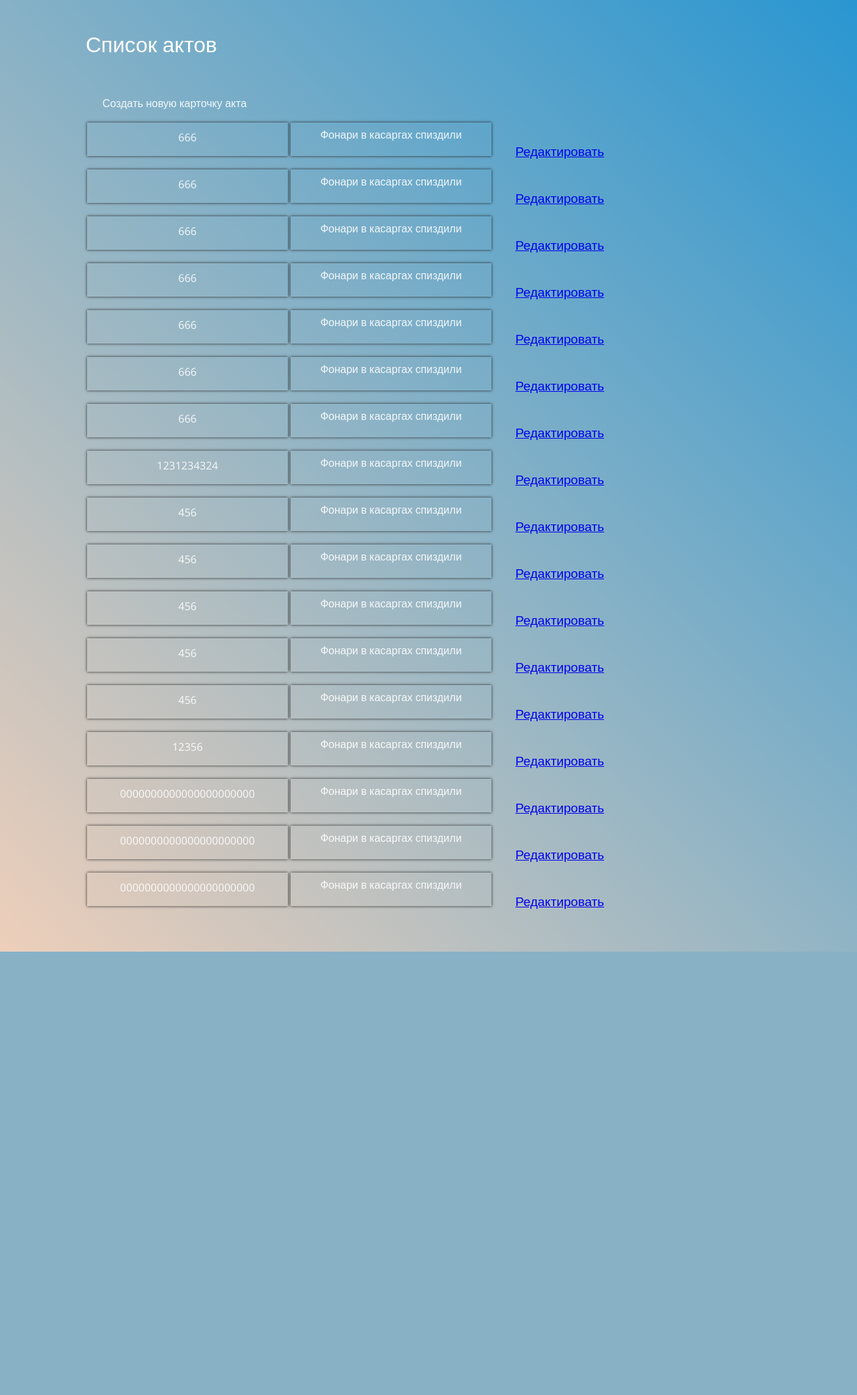
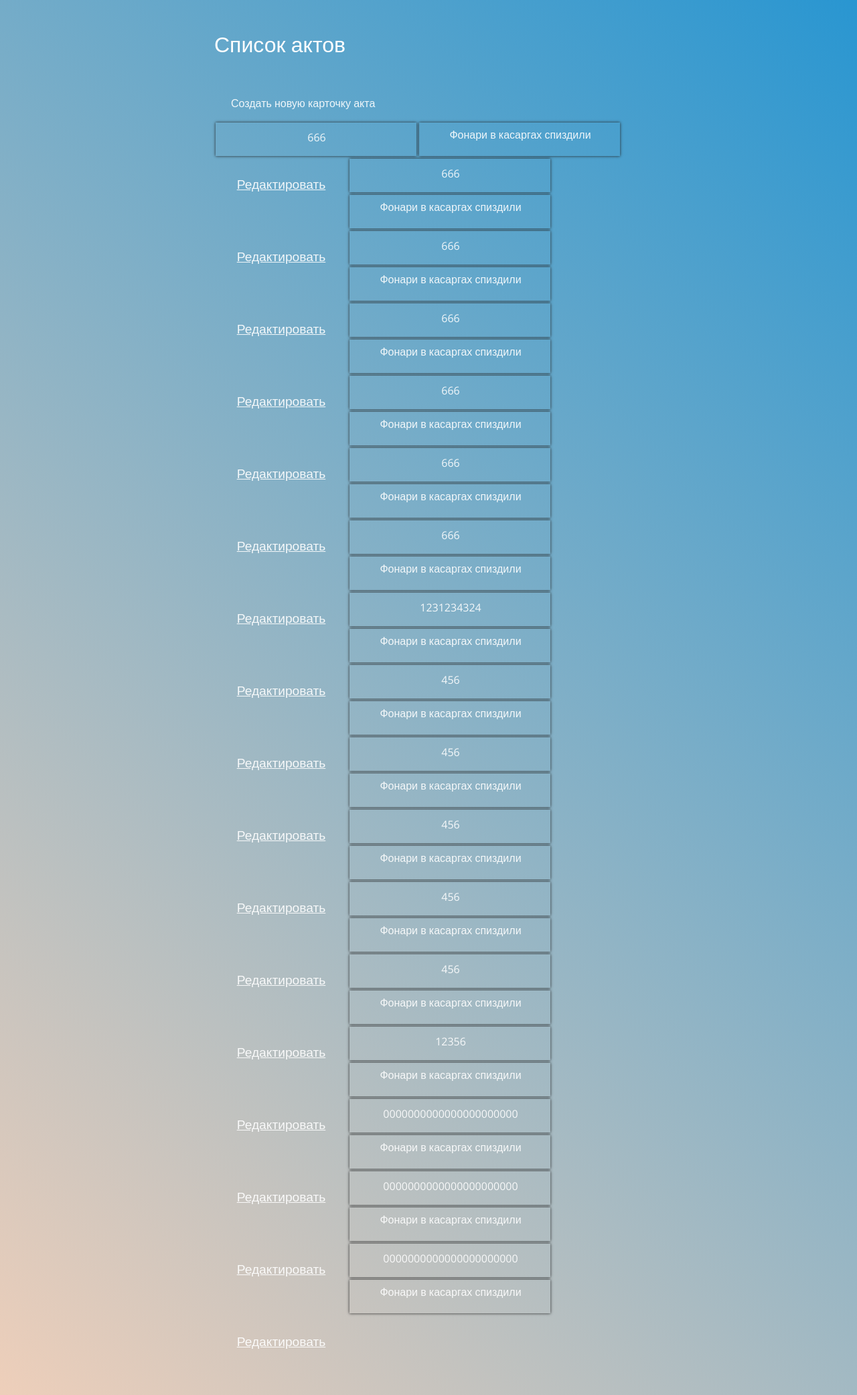
Before and after one commit to FlashVagON/WebAkti, a Django app: page /editor/ in a window 1280 px wide. Shown: the whole page at 67% size. Before the commit the page ends 1421 px from the top, so only its background shows below. Run offline with Django 3.2, Linux system fonts and the light colour scheme; data comes from the database, SQL or seed files in the repository.

Commit message:
Еще борьба с CSS

```diff
--- a/Editor/static/css/style.css
+++ b/Editor/static/css/style.css
@@ -25,6 +25,12 @@
 	position: inherit;
 	text-align: center;
 	float: left;
+	padding-left:12px;
+
+}
+
+[href*="post"]{
+	color: rgba(255, 255, 255, 0.9);
 
 }
 
@@ -35,7 +41,7 @@
 }
 
 body {
-  width: 80%;
+  width: 50%;
   margin: 50px auto;
   color: rgba(255, 255, 255, 0.9);
   font: 16px/1 'Open Sans', sans-serif;
@@ -130,7 +136,7 @@
   border: 1px solid #fff;
   overflow: hidden;
   color: #fff;
-  line-height: 80px;
+  line-height: 70px;
   text-transform: capitalize;
   float: left;
   z-index: 1;
--- a/Editor/templates/Editor/main.html
+++ b/Editor/templates/Editor/main.html
@@ -21,6 +21,7 @@
 {% if list %}
 
     {% for akt in list %}
+
 		<div class="box">
 			<a class="effect-1" href="{% url 'detail' akt.id %}">{{ akt.regnum }}</a>
 		</div>
--- a/Editor/templates/Editor/post_edit.html
+++ b/Editor/templates/Editor/post_edit.html
@@ -2,5 +2,5 @@
     <form  enctype="multipart/form-data" method="POST" class="post-form" action={{ request.path }}>
         {% csrf_token %}
         {{ form.as_p }}
-        <button type="submit" class="save btn btn-default">Save</button>
+        <button type="submit" class="save btn btn-default">Сохранить</button>
     </form>
```
